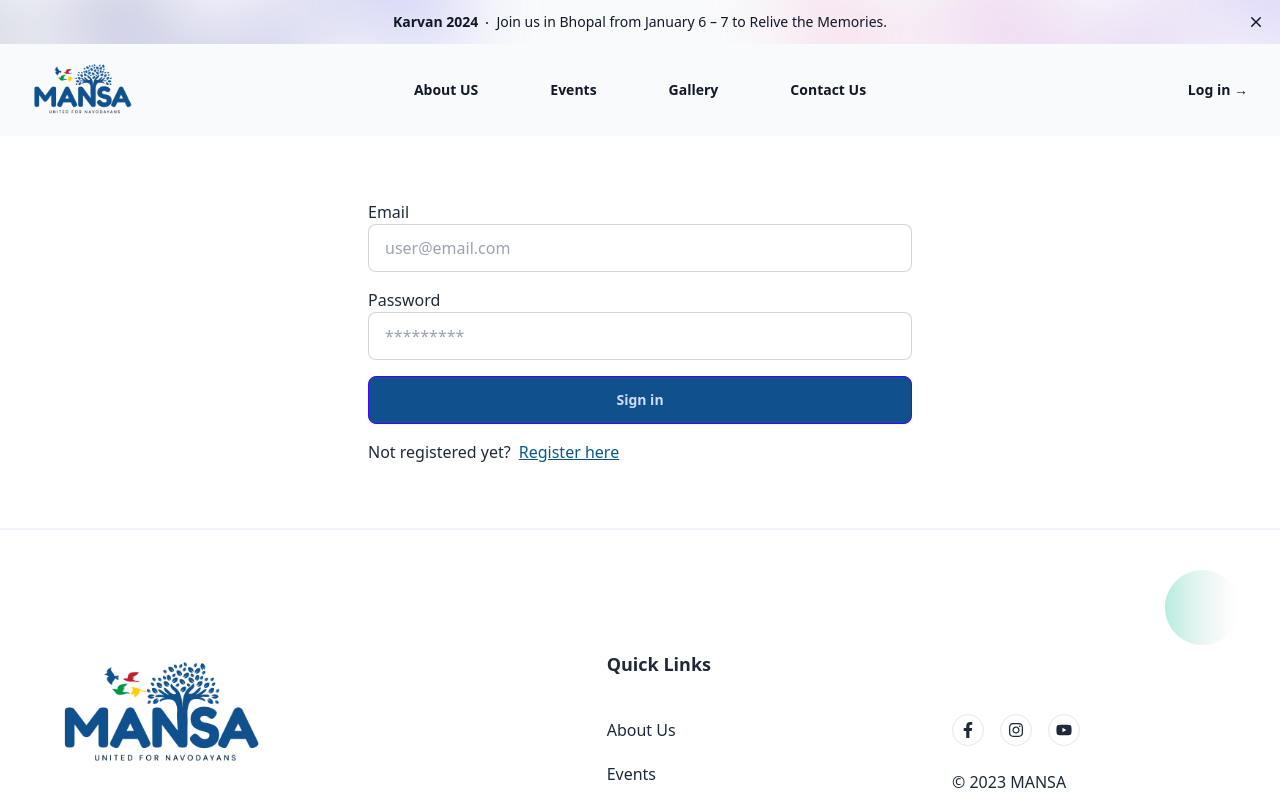
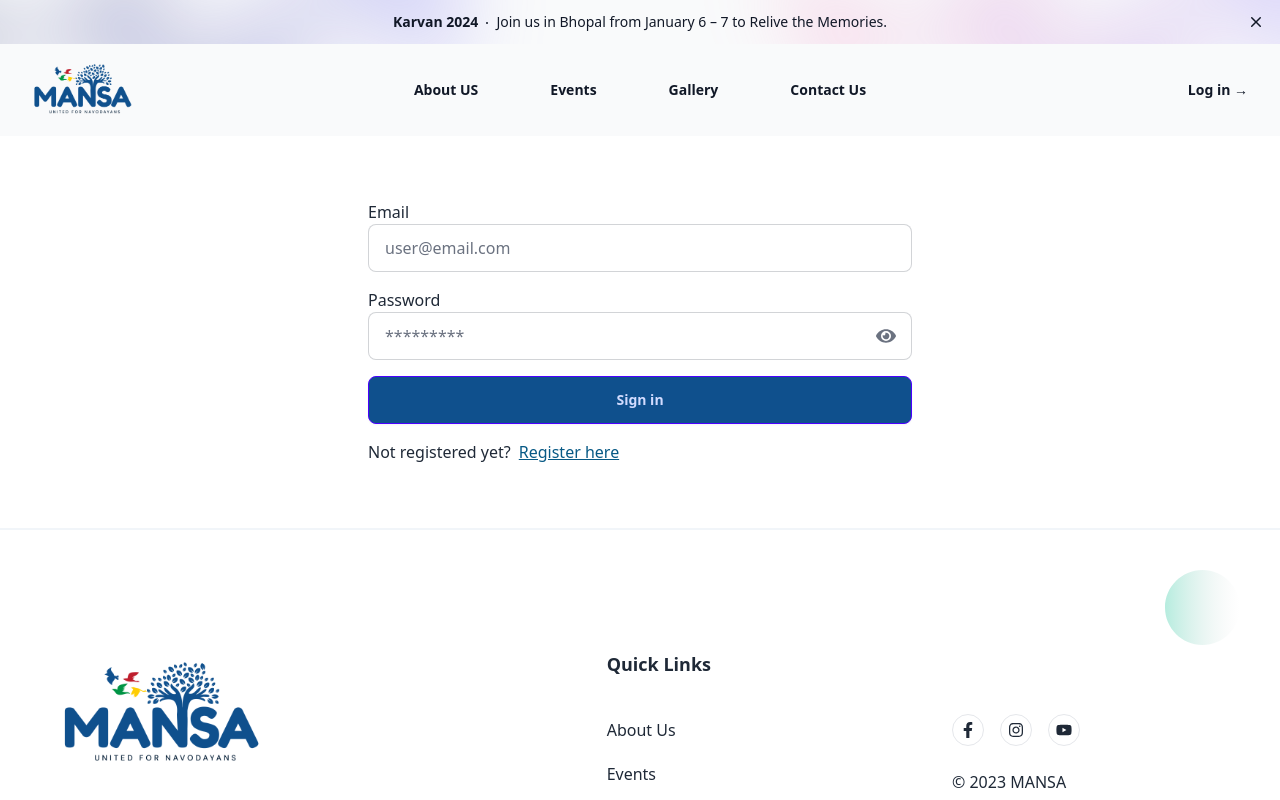
Before and after one commit to anuparashar0507/mansa-web, a Next.js app: page /login in a window 1280 px wide. Shown: the top 800 px of the page. Built offline with nearby package versions, Linux system fonts and the light colour scheme; no server answers.

Commit message:
added show passwords in registration and login fields

```diff
--- a/package.json
+++ b/package.json
@@ -50,6 +50,7 @@
   "devDependencies": {
     "@next/eslint-plugin-next": "^14.0.3",
     "@svgr/webpack": "^8.1.0",
+    "@tailwindcss/forms": "^0.5.7",
     "@types/bcryptjs": "^2.4.6",
     "@types/eslint": "^8.44.7",
     "@types/node": "^18.17.0",
--- a/src/components/forms/RegisterationForm.tsx
+++ b/src/components/forms/RegisterationForm.tsx
@@ -1,4 +1,5 @@
-import React, { useState, ChangeEvent } from "react";
+import React, { useState, type ChangeEvent } from "react";
+import { FaEye, FaEyeSlash } from "react-icons/fa";
 import { z } from "zod";
 import { useForm, Controller, type SubmitHandler } from "react-hook-form";
 import { zodResolver } from "@hookform/resolvers/zod";
@@ -59,6 +60,7 @@ const Registration: React.FC = () => {
   // const [randomLine, setRandomLine] = useState<string>("");
   // const [stringOptions, setStringOptions] = useState<string[]>([]);
   // const [chances, setChances] = useState<number>(3);
+  const [showPassword, setShowPassword] = useState(false);
   const [isPasswordMatch, setIsPasswordMatch] = useState(true);
   const [districtSelectOptions, setDistrictSelectOptions] = useState<Option[]>(
     [],
@@ -76,6 +78,9 @@ const Registration: React.FC = () => {
     resolver: zodResolver(schema),
   });
 
+  const togglePasswordVisibility = () => {
+    setShowPassword(!showPassword);
+  };
   const onSubmit: SubmitHandler<FormValues> = async (data) => {
     console.log("data :", data);
     const response = await fetch("/api/auth/register", {
@@ -371,19 +376,33 @@ const Registration: React.FC = () => {
               <div className="label">
                 <span className="label-text">Password</span>
               </div>
-              <input
-                type="password"
-                placeholder="Enter Your Password"
-                autoComplete="new-password"
-                className="input input-bordered w-full"
-                {...register("password", { required: true, minLength: 8 })}
-                // onChange={(e) => handlePasswordMatch(e.target)} // Pass the field
-              />
+              {/* Password */}
+              <div className="relative">
+                <input
+                  type={showPassword ? "text" : "password"}
+                  placeholder="Enter Your Password"
+                  autoComplete="new-password"
+                  {...register("password", { required: true, minLength: 8 })}
+                  className=" input input-bordered block w-full pr-20"
+                />
+                <div className="absolute inset-y-0 right-0 flex items-center">
+                  <div
+                    className="h-full flex items-center bg-transparent py-0 pl-2 pr-4 text-gray-500"
+                    onClick={togglePasswordVisibility}
+                  >
+                    {showPassword ? (
+                      <FaEyeSlash size={20} />
+                    ) : (
+                      <FaEye size={20} />
+                    )}
+                  </div>
+                </div>
+              </div>
               {!errors.password && (
                 <div className="label">
-                  <span className="label-text">
+                  <span className="label-text text-xs">
                     Must contain uppercase/lowercase/numeric/special characters
-                    - min 8 characters
+                    {/* - min 8 characters */}
                   </span>
                 </div>
               )}
@@ -404,19 +423,13 @@ const Registration: React.FC = () => {
                 placeholder="Enter Your Password"
                 className="input input-bordered w-full"
                 {...register("confirmPassword", { required: true })}
-                // onChange={(e) => handlePasswordMatch(e.target)} // Pass the field
               />
-              {/* {watch("password") === watch("confirmPassword") && ( */}
-              {/* // <div className="label"> */}
-              {/* <span className="label-text"> */}
-              {/*give me a strong password label text */}
-              {/* Make a strong password with a mix of letters (Aa), numbers,
-                    and symbols - min 8 characters
+              {watch("password") !== watch("confirmPassword") && (
+                <div className="label">
+                  <span className="text-red-600 text-sm">
+                    Passwords do not match.
                   </span>
-                </div> */}
-              {/* )} */}
-              {watch("password") !== watch("confirmPassword") && (
-                <p className="error">Passwords do not match.</p>
+                </div>
               )}
             </label>
           </div>
--- a/src/pages/login.tsx
+++ b/src/pages/login.tsx
@@ -7,6 +7,7 @@ import { getCsrfToken } from "next-auth/react";
 import { useRouter } from "next/router";
 import { signIn, getSession } from "next-auth/react";
 import { SEO } from "~/components/SEO";
+import { FaEye, FaEyeSlash } from "react-icons/fa";
 
 import { type FormEvent, useState } from "react";
 import Link from "next/link";
@@ -16,6 +17,7 @@ export default function LogIn({
   const router = useRouter();
   const [loading, setLoading] = useState(false);
   const [creds, setCreds] = useState({ email: "", password: "" });
+  const [showPassword, setShowPassword] = useState(false);
 
   const handleSignIn = async (e: FormEvent<HTMLFormElement>) => {
     setLoading(true);
@@ -27,6 +29,10 @@ export default function LogIn({
       callbackUrl: "/dashboard",
     });
     setLoading(false);
+  };
+
+  const togglePasswordVisibility = () => {
+    setShowPassword(!showPassword);
   };
 
   useEffect(() => {
@@ -67,7 +73,7 @@ export default function LogIn({
             </label>
             <label>
               Password
-              <input
+              {/* <input
                 name="password"
                 type="password"
                 placeholder="*********"
@@ -75,7 +81,31 @@ export default function LogIn({
                 onChange={(e) =>
                   setCreds({ ...creds, password: e.target.value })
                 }
-              />
+              /> */}
+              <div className="relative">
+                <input
+                  name="password"
+                  type={showPassword ? "text" : "password"}
+                  placeholder="*********"
+                  autoComplete="password"
+                  className=" input input-bordered block w-full py-1.5 pr-20"
+                  onChange={(e) =>
+                    setCreds({ ...creds, password: e.target.value })
+                  }
+                />
+                <div className="absolute inset-y-0 right-0 flex items-center">
+                  <div
+                    className="h-full flex items-center bg-transparent py-0 pl-2 pr-4 text-gray-500"
+                    onClick={togglePasswordVisibility}
+                  >
+                    {showPassword ? (
+                      <FaEyeSlash size={20} />
+                    ) : (
+                      <FaEye size={20} />
+                    )}
+                  </div>
+                </div>
+              </div>
             </label>
             <button
               className="btn btn-primary bg-brand hover:bg-sky-700"
--- a/tailwind.config.ts
+++ b/tailwind.config.ts
@@ -23,7 +23,11 @@ export default {
       },
     },
   },
-  plugins: [require("daisyui"), require("@headlessui/tailwindcss")],
+  plugins: [
+    require("daisyui"),
+    require("@headlessui/tailwindcss"),
+    require("@tailwindcss/forms"),
+  ],
   daisyui: {
     themes: false, // false: only light + dark | true: all themes | array: specific themes like this ["light", "dark", "cupcake"]
     darkTheme: "light", // name of one of the included themes for dark mode
```
Also changed, not shown: 1 other file (tests, documents, lock files or other folders).
